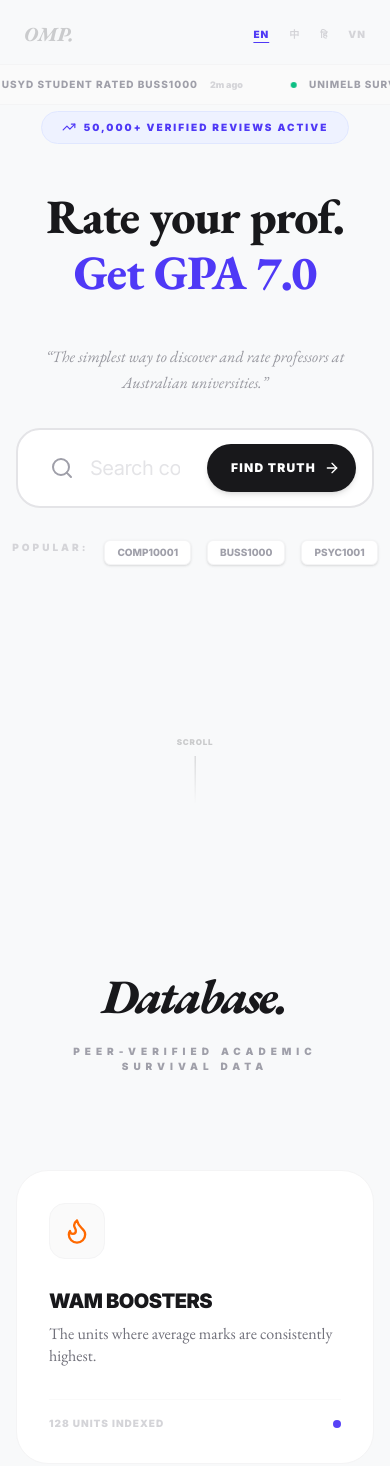
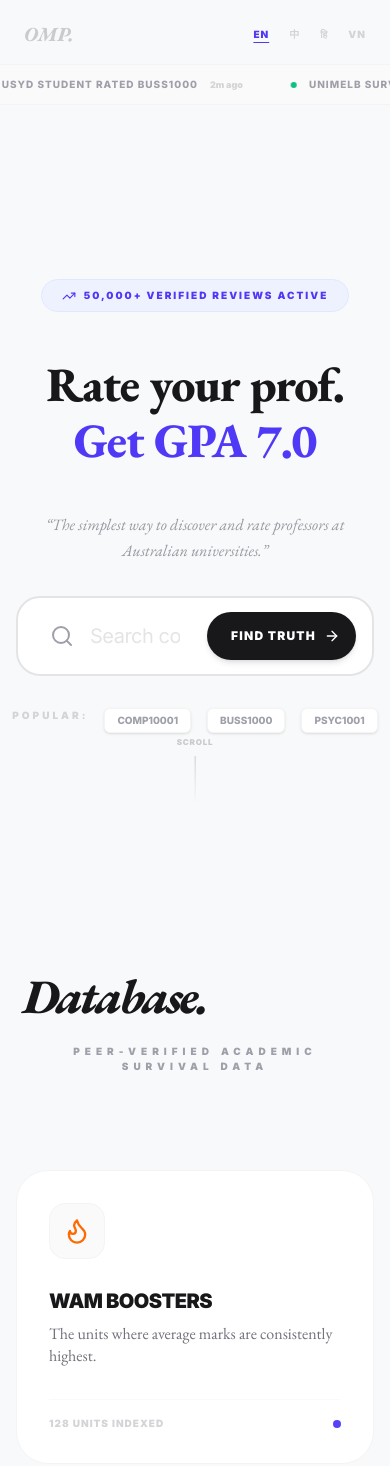
Before and after one commit to RealMarkHzzz/ohmyprofessors-mvp, a Next.js app: page / in a window 390 px wide. Shown: the top 1466 px of the page. Built offline with nearby package versions, Linux system fonts and the light colour scheme.

Commit message:
fix: total re-engineering of search focus layering and thumb-zone positioning

```diff
--- a/src/app/page.tsx
+++ b/src/app/page.tsx
@@ -19,14 +19,17 @@ export default function Home() {
       {/* 2026 Ambient Intelligence Layer */}
       <BackgroundAmbient />
 
-      {/* Cinematic Dimming Overlay */}
+      {/*
+        Cinematic Dimming Overlay
+        z-index: 900 (High, but below Search Hub)
+      */}
       <AnimatePresence>
         {isSearchFocused && (
           <motion.div
             initial={{ opacity: 0 }}
             animate={{ opacity: 1 }}
             exit={{ opacity: 0 }}
-            className="fixed inset-0 bg-white/60 backdrop-blur-[4px] z-[400] pointer-events-none"
+            className="fixed inset-0 bg-zinc-900/40 backdrop-blur-md z-[900] pointer-events-none"
           />
         )}
       </AnimatePresence>
@@ -69,18 +72,25 @@ export default function Home() {
       </div>
 
       <div className="relative w-full flex flex-col items-center">
-        {/* Block 3: The "Absolute Center" Hub */}
-        <section className="relative w-full h-screen flex flex-col items-center px-6">
+        {/*
+          Block 3: The "Absolute Center" Hub
+          z-index: 1000 (Highest - must be above dimming overlay)
+        */}
+        <section className="relative w-full h-screen flex flex-col items-center px-6 z-[1000]">
 
-          {/* Static container for positioning at 40% */}
-          <div className="absolute top-[40%] -translate-y-1/2 w-full flex flex-col items-center gap-8 md:gap-12">
+          {/*
+            Optical Center Adjustment:
+            - Desktop (md): 40% from top (slight upwards shift)
+            - Mobile: 60% from top (Thumb-Zone Optimization / 40% from bottom)
+          */}
+          <div className="absolute top-[60%] md:top-[40%] -translate-y-1/2 w-full flex flex-col items-center gap-8 md:gap-12">
 
             {/* HERO - This FADES on search focus */}
             <motion.div
               animate={{
-                opacity: isSearchFocused ? 0.3 : 1,
+                opacity: isSearchFocused ? 0.2 : 1,
                 scale: isSearchFocused ? 0.95 : 1,
-                filter: isSearchFocused ? 'blur(2px)' : 'blur(0px)'
+                filter: isSearchFocused ? 'blur(4px)' : 'blur(0px)'
               }}
               transition={{ duration: 0.6 }}
               className="w-full"
@@ -88,8 +98,8 @@ export default function Home() {
               <Hero />
             </motion.div>
 
-            {/* SEARCH BAR - This stays BRIGHT and high z-index */}
-            <div className="w-full flex flex-col items-center gap-8 relative z-[1000]">
+            {/* SEARCH BAR - Isolated from blur effects */}
+            <div className="w-full flex flex-col items-center gap-8 relative">
               <SearchBar onFocusChange={setIsSearchFocused} />
 
               <motion.div
@@ -123,7 +133,7 @@ export default function Home() {
           {/* Block 4: Intelligence Grid */}
           <section className="w-full py-32 flex flex-col items-center gap-24">
             <div className="text-center px-6">
-              <h2 className="text-5xl md:text-8xl font-serif font-black tracking-tighter text-zinc-900 italic mb-6">Database.</h2>
+              <h2 className="text-5xl md:text-8xl font-serif font-black tracking-tighter text-zinc-900 italic mb-6 text-left md:text-center">Database.</h2>
               <p className="text-zinc-400 font-sans text-[10px] font-black uppercase tracking-[0.5em]">Peer-verified academic survival data</p>
             </div>
             <HeroCards />
```
